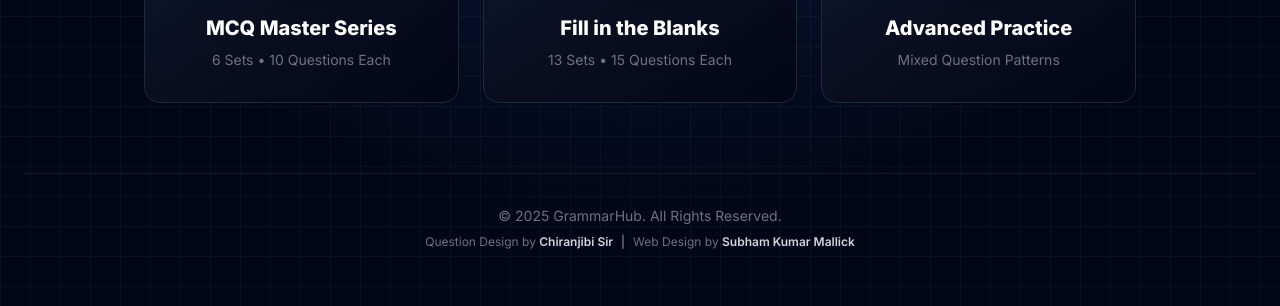
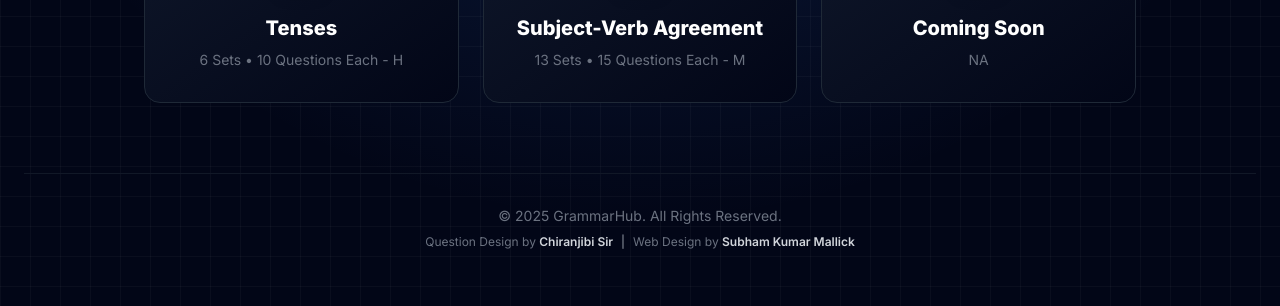
Before and after one commit to sk-mallick/englishjibi-classes, a plain HTML site: page practice.html in a window 1280 px wide. Shown: the part 494-800 px from the top of the page. Drawn offline with nearby package versions, Linux system fonts and the light colour scheme.

Commit message:
Update practice.html

```diff
--- a/practice.html
+++ b/practice.html
@@ -120,10 +120,9 @@
                                 d="M9 5H7a2 2 0 00-2 2v12a2 2 0 002 2h10a2 2 0 002-2V7a2 2 0 00-2-2h-2M9 5a2 2 0 002 2h2a2 2 0 002-2M9 5a2 2 0 012-2h2a2 2 0 012 2m-6 9l2 2 4-4"></path></svg>
                     </div>
                     <h3
-                        class="text-xl font-bold text-white mb-2 group-hover:text-gold-400 transition-colors">MCQ
-                        Master Series</h3>
+                        class="text-xl font-bold text-white mb-2 group-hover:text-gold-400 transition-colors">Tenses</h3>
                     <p class="text-gray-500 text-sm font-medium">6 Sets • 10
-                        Questions Each</p>
+                        Questions Each - H</p>
                 </a>
 
                 <a href="Fill-In-The-Blanks.html"
@@ -138,10 +137,10 @@
                                 d="M11 5H6a2 2 0 00-2 2v11a2 2 0 002 2h11a2 2 0 002-2v-5m-1.414-9.414a2 2 0 112.828 2.828L11.828 15H9v-2.828l8.586-8.586z"></path></svg>
                     </div>
                     <h3
-                        class="text-xl font-bold text-white mb-2 group-hover:text-gold-400 transition-colors">Fill
-                        in the Blanks</h3>
+                        class="text-xl font-bold text-white mb-2 group-hover:text-gold-400 transition-colors">Subject-Verb
+                        Agreement</h3>
                     <p class="text-gray-500 text-sm font-medium">13 Sets • 15
-                        Questions Each</p>
+                        Questions Each - M</p>
                 </a>
 
                 <a href="1-60 MCQ (v3).html"
@@ -156,10 +155,8 @@
                                 d="M13 10V3L4 14h7v7l9-11h-7z"></path></svg>
                     </div>
                     <h3
-                        class="text-xl font-bold text-white mb-2 group-hover:text-gold-400 transition-colors">Advanced
-                        Practice</h3>
-                    <p class="text-gray-500 text-sm font-medium">Mixed Question
-                        Patterns</p>
+                        class="text-xl font-bold text-white mb-2 group-hover:text-gold-400 transition-colors">Coming Soon</h3>
+                    <p class="text-gray-500 text-sm font-medium">NA</p>
                 </a>
 
             </div>
```
